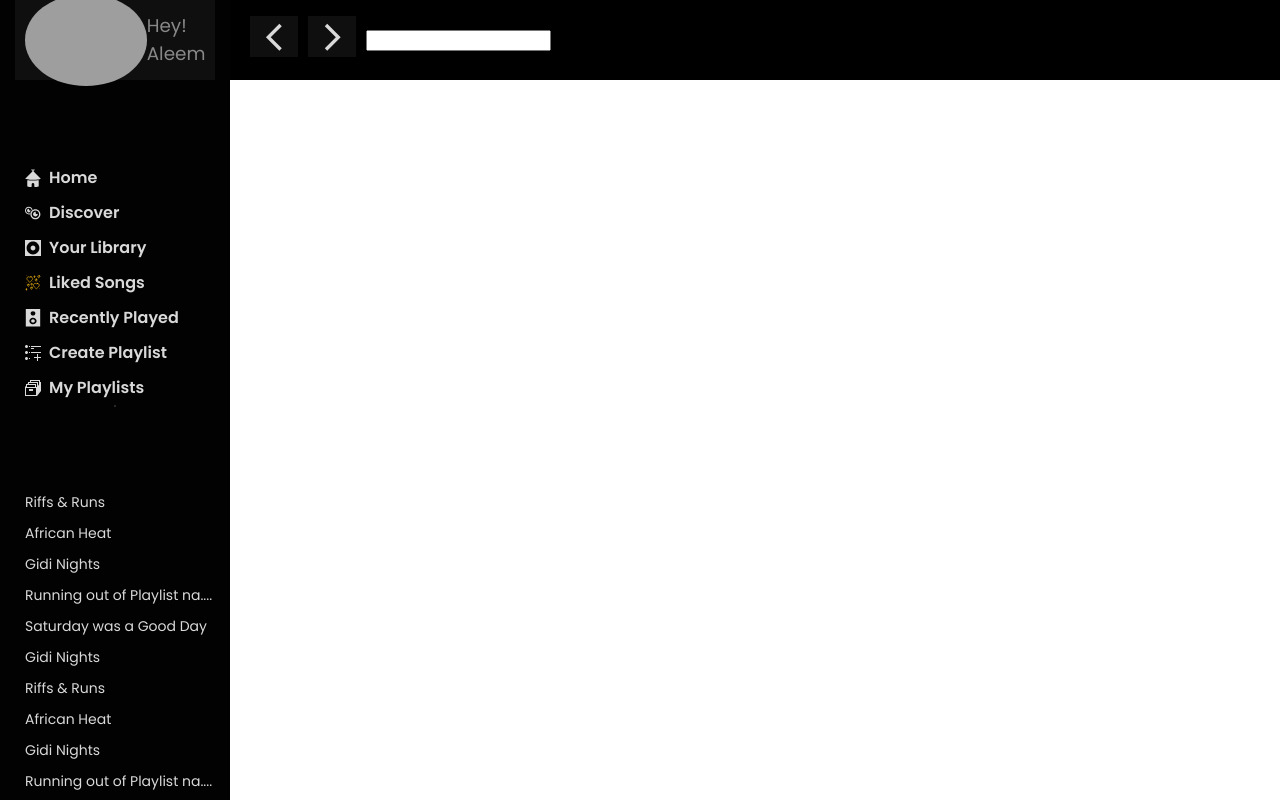
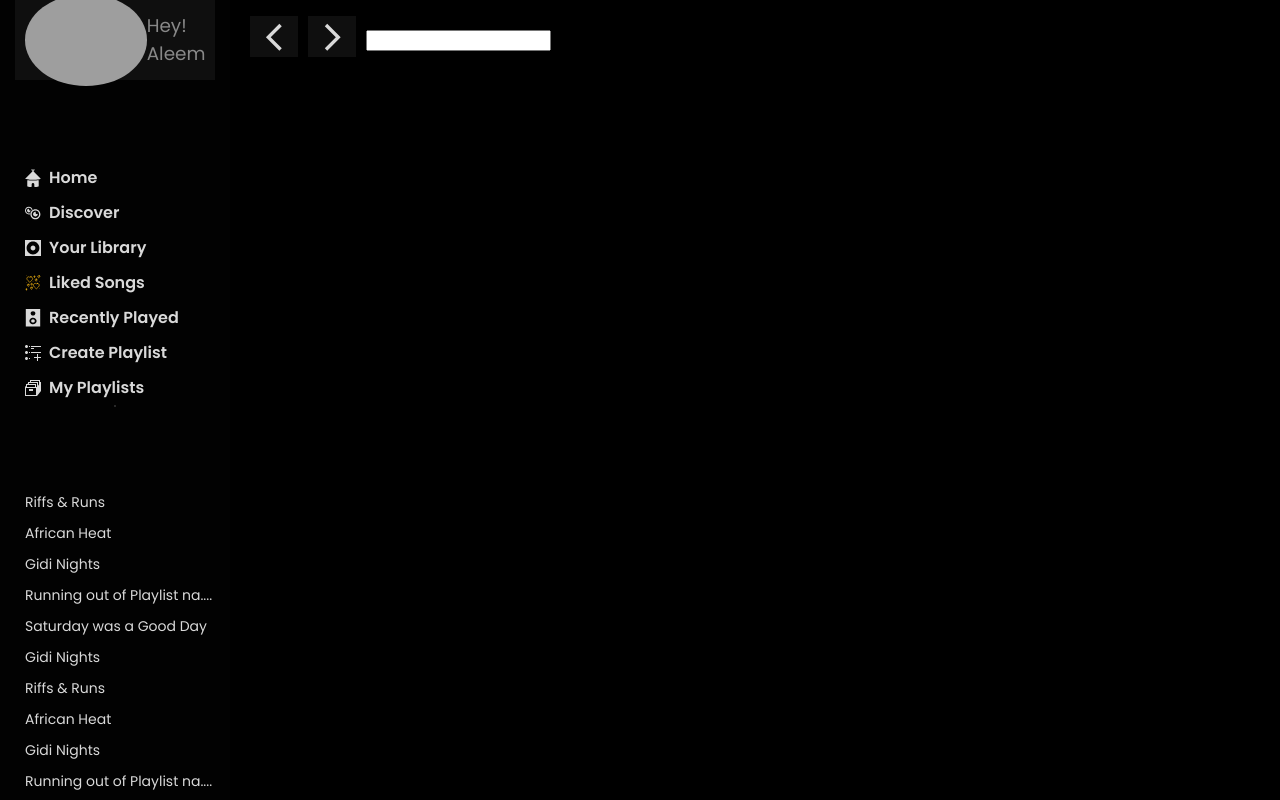
Before and after one commit to iamLolade/uduX_player, a React (Create React App) app: page / in a window 1280 px wide. Built offline with nearby package versions, Linux system fonts and the light colour scheme; grey boxes are pictures that could not be loaded.

Commit message:
Main component created

```diff
--- a/src/App.js
+++ b/src/App.js
@@ -1,5 +1,6 @@
 import React from 'react';
 import Header from './components/header/Header';
+import Main from './components/main/Main';
 import Sidebar from './components/sidebar/Siderbar';
 import GlobalStyles from './components/styles/Global';
 import { Container } from './components/styles/Container.styled';
@@ -13,6 +14,7 @@ function App() {
       <Sidebar />
       <div style={{width: '82%'}}>
         <Header />
+        <Main />
       </div>
     </Container>
   );
--- a/src/components/header/Header.jsx
+++ b/src/components/header/Header.jsx
@@ -10,7 +10,7 @@ const Header = () => {
                     <Image src="./icons/arrow-left.svg" alt="Left arrow" />
                     <Image src="./icons/arrow-right.svg" alt="Right arrow" />
                 </div>
-                <Input size='large' />
+                <Input size='large'/>
             </Flex>
         </StyledHeader>
     );
--- /dev/null
+++ b/src/components/main/Main.jsx
@@ -0,0 +1,11 @@
+import { StyledMain } from "../styles/Main.styled";
+
+const Main = () => {
+    return (
+        <StyledMain>
+
+        </StyledMain>
+    );
+}
+
+export default Main;
--- /dev/null
+++ b/src/components/styles/Main.styled.js
@@ -0,0 +1,9 @@
+import styled from 'styled-components'
+
+export const StyledMain = styled.div`
+    display: flex;
+    height: 90%;
+    background: #000;
+    padding: 0 20px;
+    margin: 0 auto;
+`
```
Also changed, not shown: 1 other file (tests, documents, lock files or other folders).
